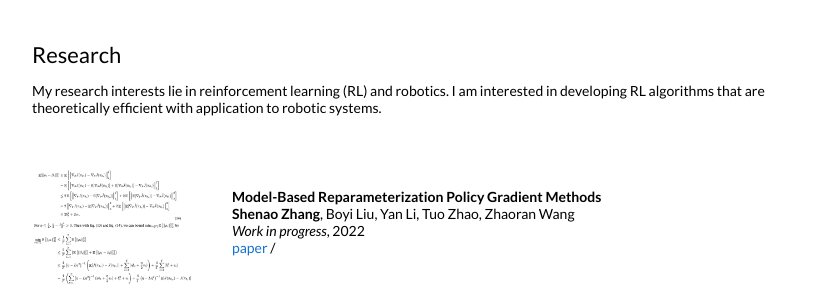
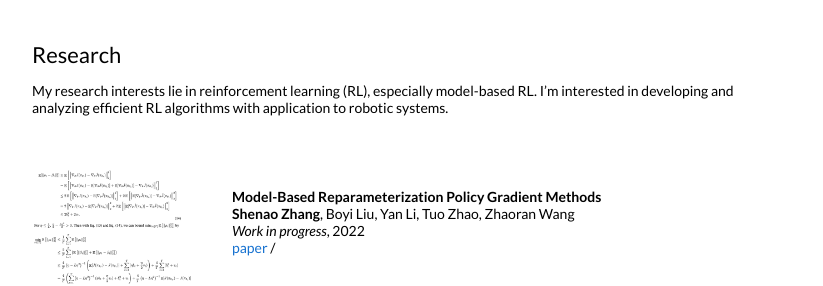
Before and after one commit to shenao-zhang/shenao-zhang.github.io, a Jekyll site: the page built from _posts/2021-12-02-mbpg.markdown, in a window 1280 px wide. Shown: the part 243-529 px from the top of the page, without its empty margins (228-1051 px from the left). Built offline with Jekyll 4.4.1, drawn with Linux system fonts in a browser that asks for light colours.

Commit message:
Update default.html

```diff
--- a/_layouts/default.html
+++ b/_layouts/default.html
@@ -46,7 +46,7 @@
             <td style="padding:2.5%;width:100%;vertical-align:middle">
               <h2>Research</h2>
               <p>
-                My research interests lie in reinforcement learning (RL) and robotics. I am interested in developing RL algorithms that are theoretically efficient with application to robotic systems.
+                My research interests lie in reinforcement learning (RL), especially model-based RL. I’m interested in developing and analyzing efficient RL algorithms with application to robotic systems.
               </p>
             </td>
           </tr>
```
